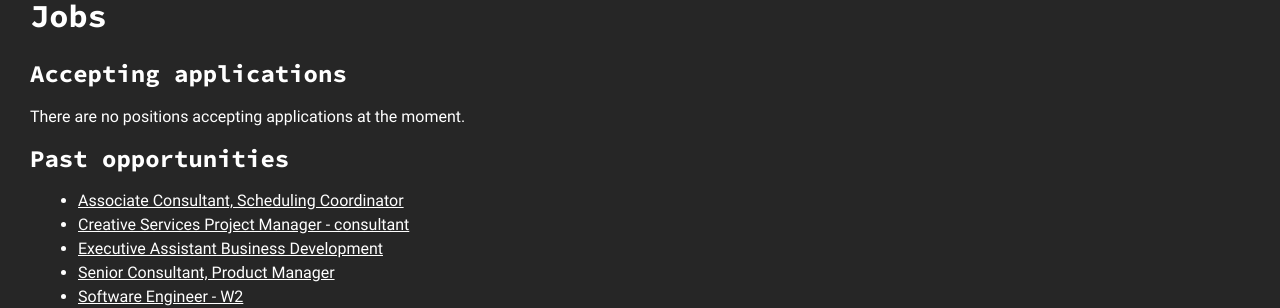
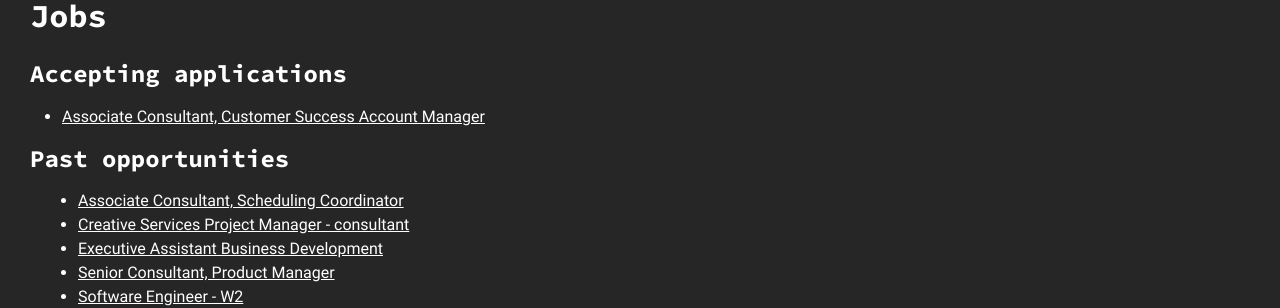
Before and after one commit to compilerla/compiler.la, a Jekyll site: the page built from jobs.html, in a window 1280 px wide. Shown: the part 224-532 px from the top of the page. Built offline with Jekyll 4.4.1, drawn with Linux system fonts in a browser that asks for light colours.

Commit message:
Add missing front matter

```diff
--- a/_jobs/customer-success-account-manager.md
+++ b/_jobs/customer-success-account-manager.md
@@ -1,3 +1,9 @@
+---
+layout: job_post
+title: Associate Consultant, Customer Success Account Manager
+open: true
+---
+
 # Associate Consultant, Customer Success Account Manager
 
 Compiler is a small, woman-owned software consultancy. Compiler helps service-oriented government agencies build open source, human-centered, secure, agile solutions to support the delivery of government services that increase equity of opportunity.
```
